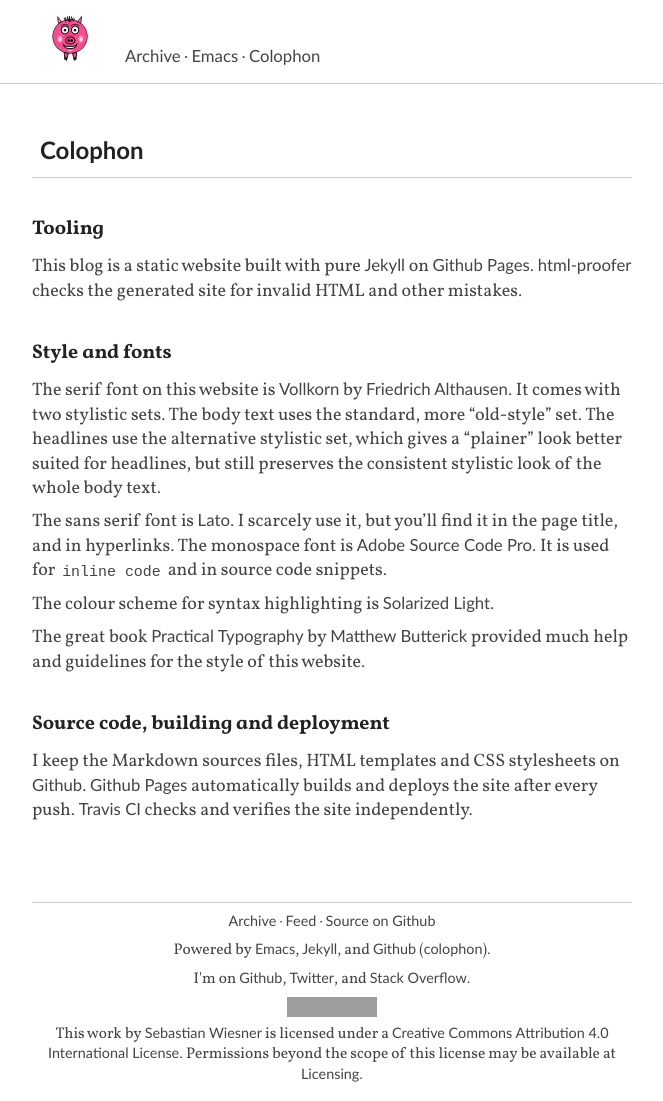
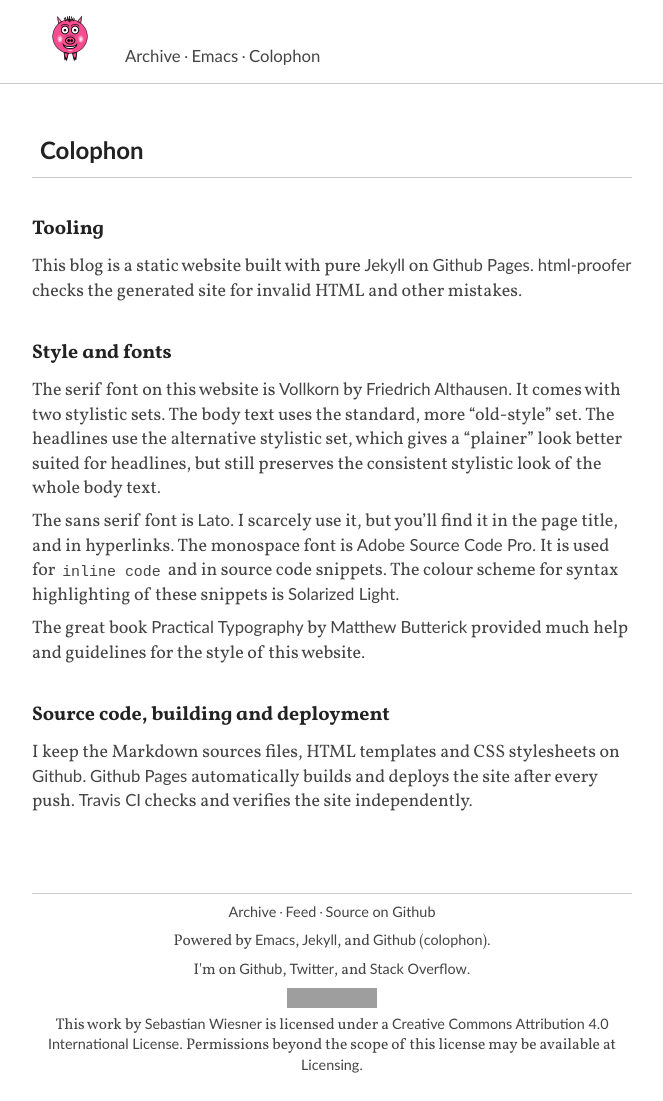
Before and after one commit to flooose/lunaryorn.github.io, a Jekyll site: the page built from pages/colophon.md, in a window 1280 px wide. Shown: the whole page, without its empty margins (308-971 px from the left). Built offline with Jekyll 4.4.1, drawn with Linux system fonts in a browser that asks for light colours; some web fonts are replaced; Markdown is read by kramdown in place of the engine named in the settings; comment, search, counter and statistics services are not loaded; grey boxes are pictures that could not be loaded.

Commit message:
Merge a couple of paragraphs

```diff
--- a/pages/colophon.md
+++ b/pages/colophon.md
@@ -24,9 +24,8 @@ stylistic look of the whole body text.
 
 The sans serif font is [Lato][].  I scarcely use it, but you'll find it in the
 page title, and in hyperlinks.  The monospace font is [Adobe Source Code Pro][].
-It is used for `inline code` and in source code snippets.
-
-The colour scheme for syntax highlighting is [Solarized Light][].
+It is used for `inline code` and in source code snippets.  The colour scheme for
+syntax highlighting of these snippets is [Solarized Light][].
 
 The great book [Practical Typography][] by [Matthew Butterick][] provided much
 help and guidelines for the style of this website.
```
Also changed, not shown: index.md (+0 -1 lines).
